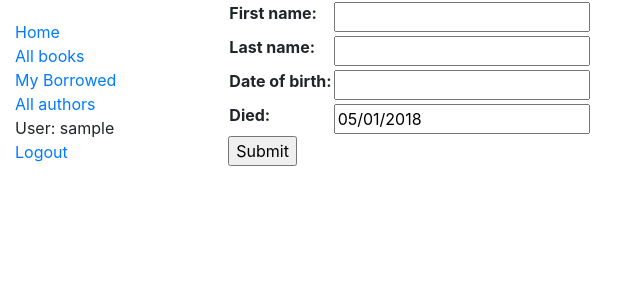
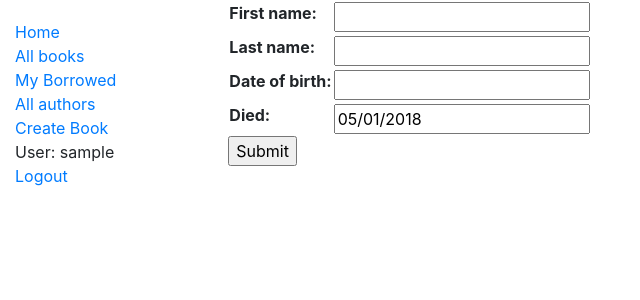
Before and after one commit to rahmangate/LocalLibrary, a Django app: page /catalog/author/create/ in a window 1280 px wide. Shown: the top 300 px of the page, without its empty margins (0-640 px from the left). Run offline with Django 3.2, Linux system fonts and the light colour scheme; the visitor is signed in with stand-in values (Sample User, id 1); some libraries are stand-ins or nearby versions.

Commit message:
create book

```diff
--- a/catalog/templates/base_generic.html
+++ b/catalog/templates/base_generic.html
@@ -20,6 +20,7 @@
 	  <li><a href="{% url 'my-borrowed' %}">My Borrowed</a></li>
           <li><a href="{% url 'authors' %}">All authors</a></li>
  	 {% if user.is_authenticated %}
+	 <li><a href="{% url 'book_create'%}">Create Book</a></li>
     	 <li>User: {{ user.get_username }}</li>
     	 <li><a href="{% url 'logout'%}?next={{request.path}}">Logout</a></li>
   	 {% else %}
--- a/catalog/urls.py
+++ b/catalog/urls.py
@@ -32,7 +32,7 @@ urlpatterns += [
 
 
 urlpatterns += [
-    path('book/create/', views.BookCreate.as_view(), name='bokk_create'),
+    path('book/create/', views.BookCreate.as_view(), name='book_create'),
     # path('author/<int:pk>/update/', views.AuthorUpdate.as_view(), name='author_update'),
     #path('author/<int:pk>/delete/', views.AuthorDelete.as_view(), name='author_delete'),
 ]
```
